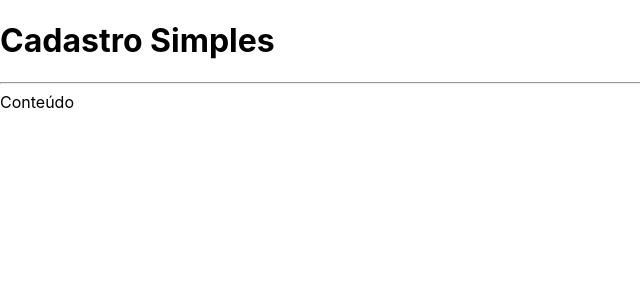
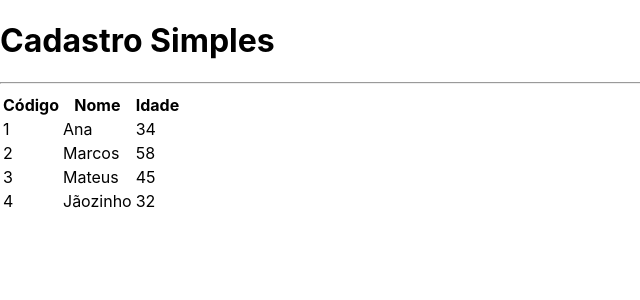
Before and after one commit to DiegoPereira100/CadastroIntegracaoDB, a Next.js app: page / in a window 1280 px wide. Shown: the top 300 px of the page, without its empty margins (0-640 px from the left). Built offline with nearby package versions, Linux system fonts and the light colour scheme.

Commit message:
Componente Table #01

```diff
--- /dev/null
+++ b/src/components/Table.tsx
@@ -0,0 +1,39 @@
+import Client from '../core/Client';
+
+interface TableProps {
+    clients: Client[]
+}
+
+export default function Table(props: TableProps) {
+
+    function renderHeader() {
+        return (
+            <tr>
+                <th>Código</th>
+                <th>Nome</th>
+                <th>Idade</th>
+            </tr>
+        )
+    }
+
+    function renderData(){
+        return props.clients?.map((client, i) => {
+            return (
+                <tr key={client.id}>
+                    <td>{client.id}</td>
+                    <td>{client.name}</td>
+                    <td>{client.age}</td>
+                </tr>
+            )
+        })
+    }
+
+    return (
+        <table>
+            <thead>
+                {renderHeader()}
+            </thead>
+           {renderData()}
+        </table>
+    )
+}
--- a/src/pages/index.tsx
+++ b/src/pages/index.tsx
@@ -1,6 +1,15 @@
 import Layout from "../components/Layout";
+import Table from "../components/Table";
+import Client from "../core/Client";
 
 export default function Home() {
+
+  const clients = [
+    new Client('Ana', 34, '1'),
+    new Client('Marcos', 58, '2'),
+    new Client('Mateus', 45, '3'),
+    new Client('Jãozinho', 32, '4'),
+  ]
 
   return (
 
@@ -10,7 +19,7 @@
         text-white
     `}>
       <Layout title="Cadastro Simples">
-        <span>Conteúdo</span>
+        <Table clients={clients}></Table>
       </Layout>
     </div>
 
```
